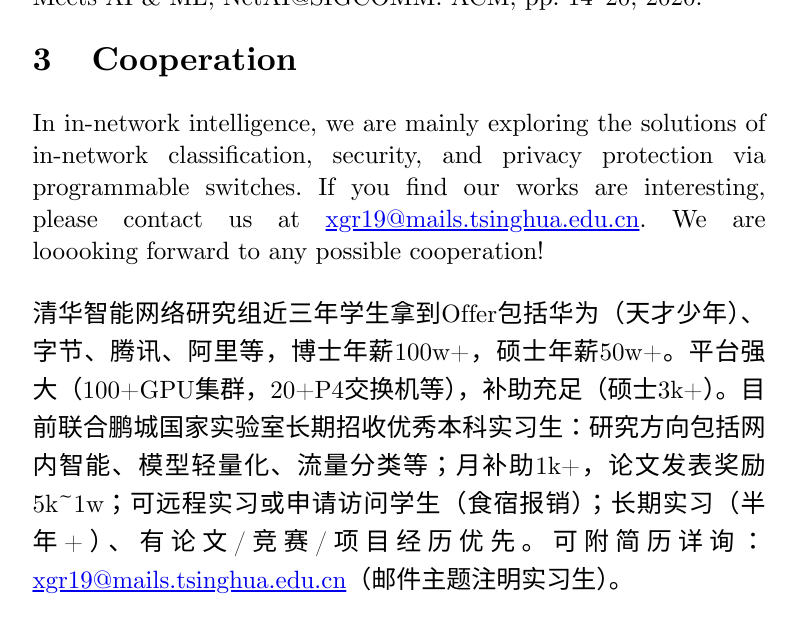
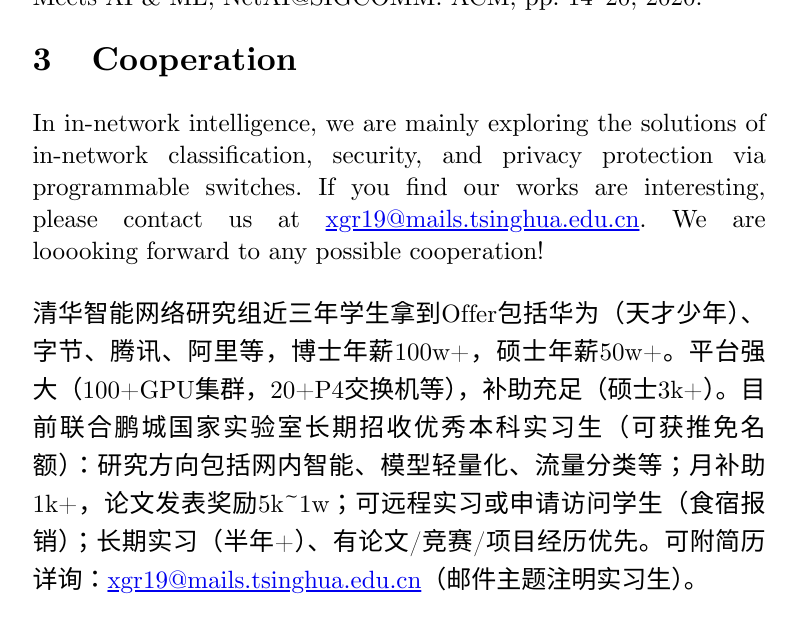
Before and after one commit to xgr19/xgr19.github.io, a Jekyll site: the page built from index.html, in a window 1280 px wide and 900 px high, scrolled down 1195 px. Shown: the top 633 px of the window, without its empty margins (241-1039 px from the left). Built offline with Jekyll 4.4.1, drawn with Linux system fonts in a browser that asks for light colours; nearby versions of some CDN libraries; comment, search, counter and statistics services are not loaded.

Commit message:
Add wanted details

```diff
--- a/index.html
+++ b/index.html
@@ -22,7 +22,7 @@
     <p class="Justified"> In in-network intelligence, we are mainly exploring the solutions of in-network classification, security, and privacy protection via programmable switches. If you find our works are interesting, please contact us at <a href = "mailto: xgr19@mails.tsinghua.edu.cn">xgr19@mails.tsinghua.edu.cn</a>. We are looooking forward to any possible cooperation!
     </p>
 
-    <p class="Justified"> 清华智能网络研究组近三年学生拿到Offer包括华为（天才少年）、字节、腾讯、阿里等，博士年薪100w+，硕士年薪50w+。平台强大（100+GPU集群，20+P4交换机等），补助充足（硕士3k+）。目前联合鹏城国家实验室长期招收优秀本科实习生：研究方向包括网内智能、模型轻量化、流量分类等；月补助1k+，论文发表奖励5k~1w；可远程实习或申请访问学生（食宿报销）；长期实习（半年+）、有论文/竞赛/项目经历优先。可附简历详询：<a href = "mailto: xgr19@mails.tsinghua.edu.cn">xgr19@mails.tsinghua.edu.cn</a>（邮件主题注明实习生）。
+    <p class="Justified"> 清华智能网络研究组近三年学生拿到Offer包括华为（天才少年）、字节、腾讯、阿里等，博士年薪100w+，硕士年薪50w+。平台强大（100+GPU集群，20+P4交换机等），补助充足（硕士3k+）。目前联合鹏城国家实验室长期招收优秀本科实习生（可获推免名额）：研究方向包括网内智能、模型轻量化、流量分类等；月补助1k+，论文发表奖励5k~1w；可远程实习或申请访问学生（食宿报销）；长期实习（半年+）、有论文/竞赛/项目经历优先。可附简历详询：<a href = "mailto: xgr19@mails.tsinghua.edu.cn">xgr19@mails.tsinghua.edu.cn</a>（邮件主题注明实习生）。
     </p>
 
     <p class="Justified"><span id="busuanzi_value_site_uv"></span></p>
```
